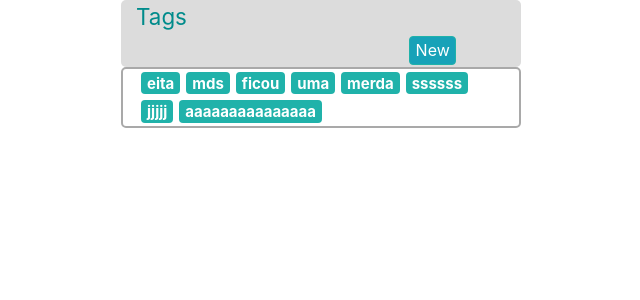
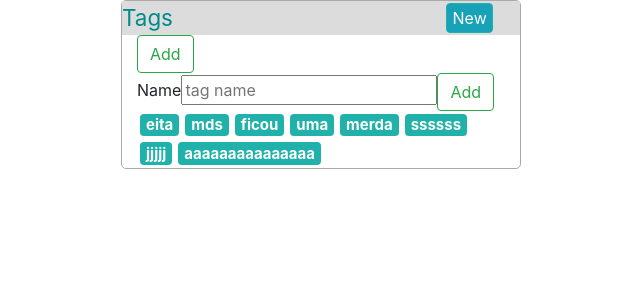
Before and after one commit to thaynnara007/ArtForAll-Frontend, a React (Create React App) app in the folder art_for_all/: page / in a window 1280 px wide. Shown: the top 300 px of the page, without its empty margins (319-959 px from the left). Built offline with nearby package versions, Linux system fonts and the light colour scheme.

Commit message:
trying to add a name fild form at atgBox

```diff
--- /dev/null
+++ b/art_for_all/src/components/forms/nameFild/NameFild.jsx
@@ -0,0 +1,31 @@
+import React from "react";
+import '../../../../node_modules/bootstrap/dist/css/bootstrap.min.css';
+
+class NameFild extends React.Component{
+
+    constructor(props){
+        super(props);
+        this.state = {
+            inputData: ''
+        }
+        this.handleChange = this.handleChange.bind(this);
+    }
+
+    handleChange(event){
+        this.setState({
+            inputData: event.target.value
+        })
+    }
+
+    render(){
+        return(
+            <form>
+                <label>Name</label>
+                <input type="text" value={this.state.inputData} onChange={this.props.handleChange} placeholder="tag name"></input>
+                <button className="btn btn-outline-success" onClick={() => this.props.onClick(this.state.inputData)}>Add</button>
+            </form>
+        )
+    }
+}
+
+export default NameFild
--- a/art_for_all/src/components/tagBox/TagBox.css
+++ b/art_for_all/src/components/tagBox/TagBox.css
@@ -1,7 +1,9 @@
+
+
 .container{
 	max-width: 400px;
 	margin: 0 auto;
-	border: 2px solid darkgray;
+	border: 1px solid darkgray;
 	border-radius: 5px;
 }
 .flex-wrap{
--- a/art_for_all/src/components/tagBox/TagBox.js
+++ b/art_for_all/src/components/tagBox/TagBox.js
@@ -2,6 +2,7 @@ import React from 'react';
 import '../../../node_modules/bootstrap/dist/css/bootstrap.min.css';
 import Tag from '../tag/Tag';
 import './TagBox.css';
+import NameFild from '../forms/nameFild/NameFild';
 
 class TagBox extends React.Component{
 
@@ -11,6 +12,7 @@ class TagBox extends React.Component{
 
             tagsName: ["eita", "mds", "ficou", "uma", "merda", "ssssss", "jjjjj", "aaaaaaaaaaaaaaa"]
         }
+        this.addTag = this.addTag.bind(this);
     }
 
     renderTags(){
@@ -29,13 +31,21 @@ class TagBox extends React.Component{
         })
     }
 
+    handleChange(event){
+        this.setState({
+            inputData: event.target.value
+        })
+    }
+
     render(){
         return(
-            <div>
-                <div className="container row">Tags
+            <div className="container">
+                <div className="row">Tags
                     <button className="btn btn-info button" onClick={ () => this.addTag('newTAG')}>New</button>
                 </div>
-                <section className="container flex-wrap">
+                <button className="btn btn-outline-success" onClick={() => this.addTag('CUU')}>Add</button>
+                <NameFild onClick={this.addTag} handleChange={this.handleChange}></NameFild>
+                <section className="flex-wrap">
                 <div>{this.renderTags()}</div>
                 </section>
             </div>
```
